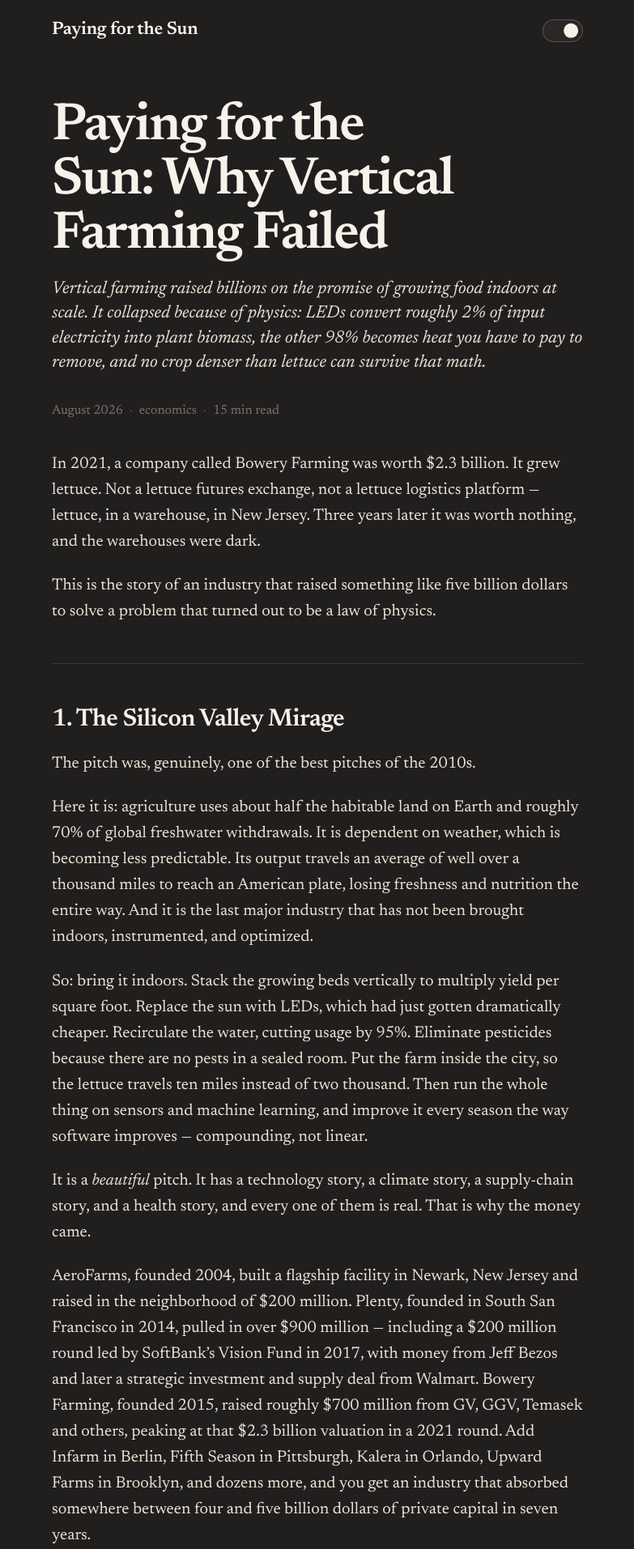
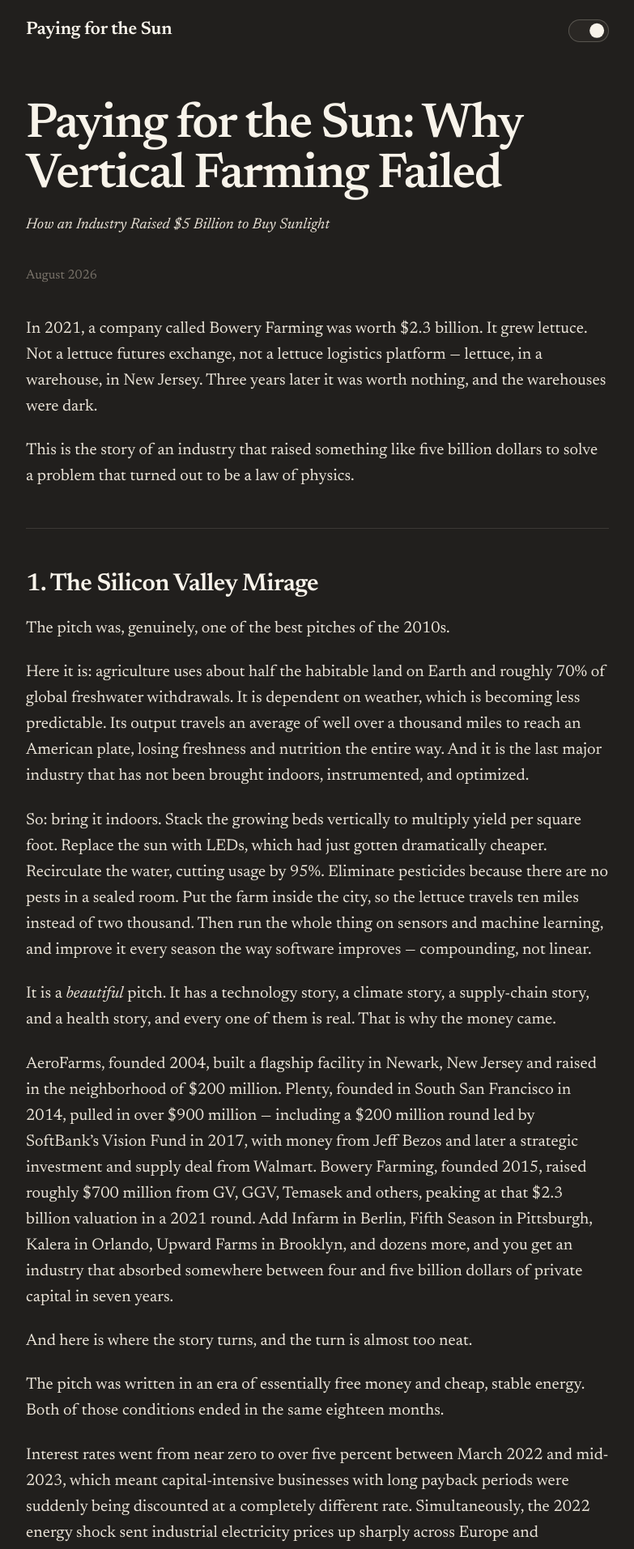
Before and after one commit to RighteousHundred/blog, a Jekyll site: the page built from _posts/2026-08-24-paying-for-the-sun-why-vertical-farming-failed.md, in a window 1280 px wide. Shown: the top 1913 px of the page at 81% size, without its empty margins (248-1031 px from the left). Built offline with Jekyll 4.4.1, drawn with Linux system fonts in a browser that asks for light colours.

Commit message:
style: bring the article page closer to the reference layout
Measured against the reference screenshot at the same window width and
adjusted the parts that actually differed:

- Column widened from 45rem to 49rem, giving 720px of text against the
  reference's 723px (was 656px).
- Titles drop from 600 to 560 weight; the reference reads lighter than a
  full bold. The font request now spans the whole 300..700 axis instead of
  pinning 400 and 600, so intermediate weights resolve properly rather
  than snapping to the nearest loaded instance.
- Post header carries a short italic subtitle rather than the full SEO
  description, which was running to four lines where the reference has
  one. Added a subtitle field for display and left description in place
  for search engines and the feed.
- The meta line is now just the date; the category and reading-time chips
  are gone.
- Nothing in the contents is marked current until the first section is
  actually reached, matching the reference at the top of an article.
- The close control is larger and lighter, and contents entries sit a
  little further apart.

```diff
--- a/_layouts/default.html
+++ b/_layouts/default.html
@@ -22,7 +22,7 @@
   <link rel="preconnect" href="https://fonts.googleapis.com">
   <link rel="preconnect" href="https://fonts.gstatic.com" crossorigin>
   <link rel="stylesheet"
-        href="https://fonts.googleapis.com/css2?family=Newsreader:ital,opsz,wght@0,6..72,400;0,6..72,600;1,6..72,400;1,6..72,600&display=swap">
+        href="https://fonts.googleapis.com/css2?family=Newsreader:ital,opsz,wght@0,6..72,300..700;1,6..72,300..700&display=swap">
 
   <link rel="stylesheet" href="{{ '/assets/css/style.css' | relative_url }}?v={{ site.time | date: '%s' }}">
 </head>
--- a/_layouts/post.html
+++ b/_layouts/post.html
@@ -33,18 +33,12 @@ layout: default
     <header class="post-header">
       <h1 class="post-title">{{ page.title }}</h1>
 
-      {%- if page.description %}
-      <p class="post-standfirst">{{ page.description }}</p>
+      {%- if page.subtitle %}
+      <p class="post-standfirst">{{ page.subtitle }}</p>
       {%- endif %}
 
       <div class="post-meta">
         <time datetime="{{ page.date | date_to_xmlschema }}">{{ page.date | date: "%B %Y" }}</time>
-        {%- if page.categories.size > 0 %}
-        <span class="sep">&middot;</span>
-        <span>{{ page.categories | first }}</span>
-        {%- endif %}
-        <span class="sep">&middot;</span>
-        <span>{{ content | number_of_words | divided_by: 220 | plus: 1 }} min read</span>
       </div>
     </header>
 
--- a/_posts/2026-08-24-paying-for-the-sun-why-vertical-farming-failed.md
+++ b/_posts/2026-08-24-paying-for-the-sun-why-vertical-farming-failed.md
@@ -5,6 +5,7 @@ date: 2026-08-24 09:00:00 -0700
 category: economics
 categories: [economics]
 tags: [agriculture, energy, thermodynamics, venture-capital, agtech, food-systems]
+subtitle: "How an Industry Raised $5 Billion to Buy Sunlight"
 description: >-
   Vertical farming raised billions on the promise of growing food indoors at
   scale. It collapsed because of physics: LEDs convert roughly 2% of input
--- a/assets/css/style.css
+++ b/assets/css/style.css
@@ -26,7 +26,7 @@
   --serif: "Newsreader", ui-serif, Georgia, Cambria, "Times New Roman", serif;
   --mono:  ui-monospace, SFMono-Regular, "SF Mono", Menlo, Consolas, monospace;
 
-  --measure: 45rem;   /* the one column everything aligns to */
+  --measure: 49rem;   /* the one column everything aligns to */
   --toc:     15rem;   /* contents rail, parked in the left margin */
   --toc-gap: 3rem;
 }
@@ -147,8 +147,8 @@ body {
 .masthead { padding: 5rem 0 3rem; }
 .masthead-title {
   margin: 0 0 .75rem;
-  font-size: clamp(2.75rem, 6vw, 4rem);
-  font-weight: 600;
+  font-size: clamp(2.5rem, 5.2vw, 3.8rem);
+  font-weight: 560;
   line-height: 1.02;
   letter-spacing: -0.025em;
   color: var(--ink-strong);
@@ -230,9 +230,10 @@ body {
   padding: 0;
   border: 0;
   background: none;
-  color: var(--ink-muted);
+  color: var(--ink);
   font-family: var(--serif);
-  font-size: 1.5rem;
+  font-size: 1.9rem;
+  font-weight: 300;
   line-height: 1;
   cursor: pointer;
 }
@@ -248,10 +249,10 @@ body {
   color: var(--ink-strong);
 }
 .toc ol { list-style: none; margin: 0; padding: 0; }
-.toc li { margin-bottom: .85rem; }
+.toc li { margin-bottom: 1.05rem; }
 .toc a {
   display: block;
-  font-size: 1.05rem;
+  font-size: 1.1rem;
   line-height: 1.35;
   color: var(--ink-muted);
   text-decoration: none;
@@ -262,8 +263,8 @@ body {
 .post-header { padding-top: 3rem; }
 .post-title {
   margin: 0;
-  font-size: clamp(2.6rem, 5.6vw, 4.1rem);
-  font-weight: 600;
+  font-size: clamp(2.5rem, 5.2vw, 3.8rem);
+  font-weight: 560;
   line-height: 1.02;
   letter-spacing: -0.028em;
   color: var(--ink-strong);
@@ -271,12 +272,12 @@ body {
 }
 .post-standfirst {
   margin: 1.1rem 0 0;
-  font-size: 1.35rem;
+  font-size: 1.15rem;
   font-style: italic;
-  line-height: 1.4;
+  line-height: 1.45;
   color: var(--ink);
 }
-.post-meta { margin: 2rem 0 0; }
+.post-meta { margin: 2.25rem 0 0; }
 
 .post-body { padding-top: 2.25rem; }
 .post-body p { margin: 0 0 1.4rem; }
```
Also changed, not shown: other parts of _layouts/post.html (+6 -4 lines).
